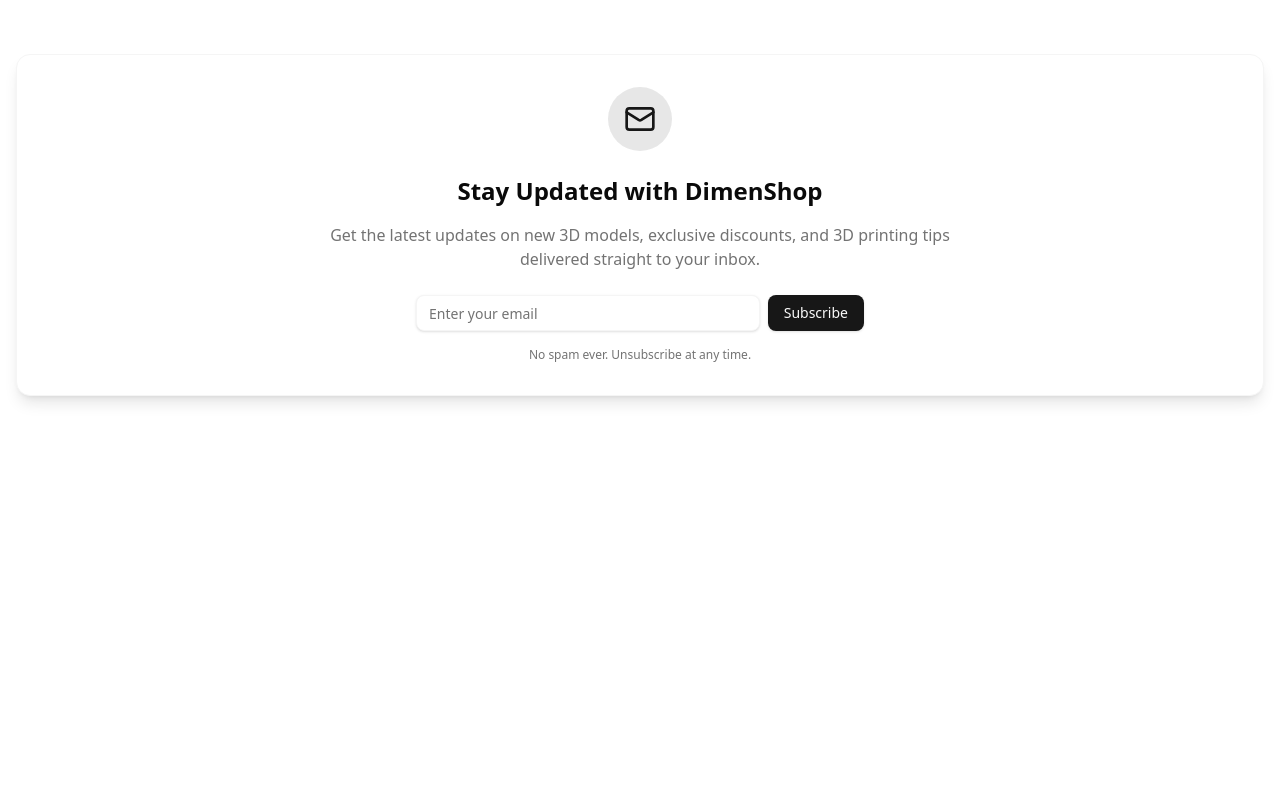
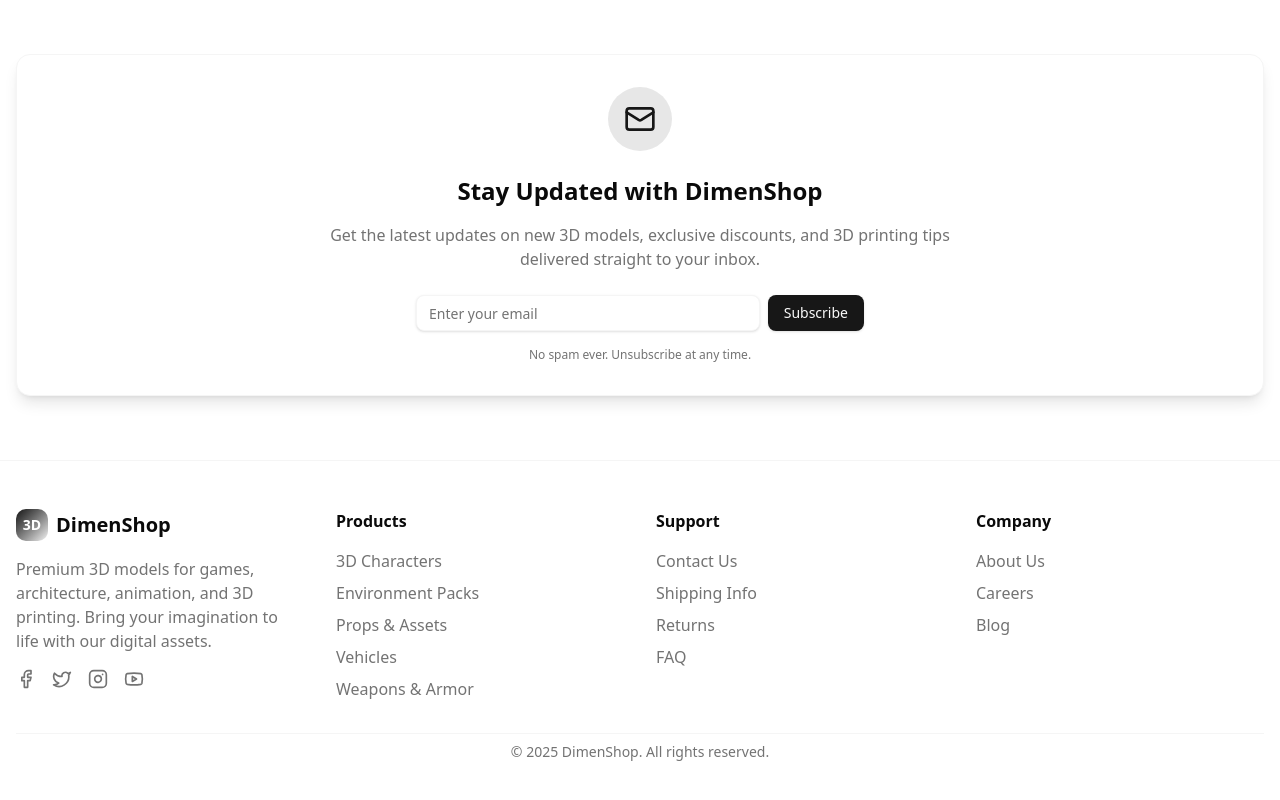
Before and after one commit to sinclaire-white/dimen-shop, a Next.js app: page / in a window 1280 px wide. Shown: the part 2005-2805 px from the top of the page. Before the commit the page ends 2465 px from the top, so only its background shows below. Built offline with nearby package versions, Linux system fonts and the light colour scheme; no server answers; the database is empty.

Commit message:
basic structure of footer is created

```diff
--- a/src/app/layout.js
+++ b/src/app/layout.js
@@ -18,7 +18,7 @@
          <AuthProvider>
           <Navbar />
           {children}
-          {/* <Footer /> */}
+          <Footer />
           <ToasterProvider />
         </AuthProvider>
        </ThemeProvider>
--- a/src/components/footer/Footer.jsx
+++ b/src/components/footer/Footer.jsx
@@ -1,108 +1,147 @@
+// components/Footer.jsx
 'use client';
 
 import Link from 'next/link';
-import Image from 'next/image';
+import { Facebook, Twitter, Instagram, Youtube, Mail } from 'lucide-react';
 
-export default function Footer() {
-  const year = new Date().getFullYear();
+export function Footer() {
+  const currentYear = new Date().getFullYear();
 
   return (
-    <footer className="w-full border-t border-muted bg-background text-muted-foreground">
-      {/* Use the same container sizing/padding as other components */}
-      <div className="max-w-7xl mx-auto px-4 sm:px-6 lg:px-8 py-12">
-        <div className="grid grid-cols-1 sm:grid-cols-2 lg:grid-cols-4 gap-8">
-          {/* Brand */}
-          <div className="flex flex-col gap-4">
-            <Link href="/" className="flex items-center gap-3">
-              {/* replace with <Image /> logo if available */}
-              <div className="rounded-md bg-primary/10 dark:bg-primary/20 w-10 h-10 flex items-center justify-center">
-                <span className="font-bold text-primary">D</span>
+    <footer className="bg-background border-t border-muted">
+      <div className="container mx-auto px-4 py-12">
+        {/* Main Footer Content */}
+        <div className="grid grid-cols-1 md:grid-cols-2 lg:grid-cols-4 gap-8 mb-8">
+
+          {/* Brand Section */}
+          <div className="lg:col-span-1">
+            <Link href="/" className="flex items-center space-x-2 mb-4">
+              <div className="w-8 h-8 bg-gradient-to-br from-primary to-accent rounded-lg flex items-center justify-center">
+                <span className="text-white font-bold text-sm">3D</span>
               </div>
-              <span className="text-lg font-semibold text-foreground">DimenShop</span>
+              <span className="text-xl font-bold text-foreground">DimenShop</span>
             </Link>
-            <p className="text-sm text-muted-foreground max-w-xs">
-              High‑quality, print‑ready 3D models and a community‑first marketplace for creators.
+            <p className="text-muted-foreground mb-4 max-w-xs">
+              Premium 3D models for games, architecture, animation, and 3D printing.
+              Bring your imagination to life with our digital assets.
             </p>
-
-            <div className="flex items-center gap-3 mt-2">
-              <a
-                href="https://wa.me/1234567890"
-                target="_blank"
-                rel="noopener noreferrer"
-                aria-label="WhatsApp"
-                className="p-2 rounded hover:bg-muted/50 transition"
-              >
-                {/* WhatsApp icon */}
-                <svg className="w-5 h-5" viewBox="0 0 24 24" fill="currentColor" aria-hidden="true">
-                  <path d="M20.52 3.48A11.9 11.9 0 0 0 12 .5C5.73.5.99 5.24.99 11.5c0 2.03.53 3.9 1.46 5.57L.5 23.5l6.7-1.77a11.92 11.92 0 0 0 4.8.97c6.27 0 11.01-4.74 11.01-11.01 0-2.95-1.16-5.73-3.49-7.19zM12 21c-1.43 0-2.83-.37-4.05-1.07l-.29-.17-3.98 1.05 1.05-3.88-.17-.29A9.01 9.01 0 0 1 3 11.5C3 6.25 7.25 2 12 2c2.4 0 4.66.94 6.35 2.64A8.98 8.98 0 0 1 21 11.5c0 4.97-4.03 9-9 9z"/>
-                  <path d="M17.27 14.02c-.28-.14-1.67-.82-1.93-.91-.26-.08-.45-.14-.64.14s-.73.91-.9 1.1c-.16.19-.32.21-.6.07-.27-.14-1.13-.42-2.15-1.32-.8-.71-1.34-1.58-1.5-1.85-.16-.27-.02-.41.12-.55.12-.12.27-.32.4-.48.13-.16.17-.27.26-.45.09-.18.05-.34-.02-.48-.08-.14-.64-1.54-.88-2.12-.23-.55-.47-.48-.64-.49l-.55-.01c-.18 0-.47.07-.72.34-.25.27-.95.92-.95 2.24 0 1.31.98 2.58 1.12 2.76.14.18 1.93 2.95 4.68 4.02 1.33.55 1.88.74 2.53.95.64.21 1.23.18 1.69.11.52-.08 1.67-.68 1.9-1.34.23-.66.23-1.22.16-1.34-.07-.12-.26-.18-.54-.31z"/>
-                </svg>
+            <div className="flex space-x-4">
+              <a href="#" className="text-muted-foreground hover:text-primary transition-colors">
+                <Facebook className="h-5 w-5" />
               </a>
-
-              <a
-                href="https://www.instagram.com/yourhandle"
-                target="_blank"
-                rel="noopener noreferrer"
-                aria-label="Instagram"
-                className="p-2 rounded hover:bg-muted/50 transition"
-              >
-                {/* Instagram icon */}
-                <svg className="w-5 h-5" viewBox="0 0 24 24" fill="currentColor" aria-hidden="true">
-                  <path d="M7 2h10a5 5 0 0 1 5 5v10a5 5 0 0 1-5 5H7a5 5 0 0 1-5-5V7a5 5 0 0 1 5-5zm10 2H7A3 3 0 0 0 4 7v10a3 3 0 0 0 3 3h10a3 3 0 0 0 3-3V7a3 3 0 0 0-3-3z"/>
-                  <path d="M12 7a5 5 0 1 1 0 10 5 5 0 0 1 0-10zm0 2a3 3 0 1 0 .001 6.001A3 3 0 0 0 12 9z"/>
-                  <circle cx="17.5" cy="6.5" r="1.2"/>
-                </svg>
+              <a href="#" className="text-muted-foreground hover:text-primary transition-colors">
+                <Twitter className="h-5 w-5" />
               </a>
-
-              <a
-                href="https://www.facebook.com/yourpage"
-                target="_blank"
-                rel="noopener noreferrer"
-                aria-label="Facebook"
-                className="p-2 rounded hover:bg-muted/50 transition"
-              >
-                {/* Facebook icon */}
-                <svg className="w-5 h-5" viewBox="0 0 24 24" fill="currentColor" aria-hidden="true">
-                  <path d="M22 12.07C22 6.48 17.52 2 11.93 2S2 6.48 2 12.07c0 4.99 3.66 9.13 8.44 9.93v-7.03H7.9v-2.9h2.54V9.41c0-2.5 1.49-3.89 3.78-3.89 1.1 0 2.25.2 2.25.2v2.48h-1.27c-1.25 0-1.64.78-1.64 1.58v1.9h2.79l-.45 2.9h-2.34v7.03C18.34 21.2 22 17.06 22 12.07z"/>
-                </svg>
+              <a href="#" className="text-muted-foreground hover:text-primary transition-colors">
+                <Instagram className="h-5 w-5" />
+              </a>
+              <a href="#" className="text-muted-foreground hover:text-primary transition-colors">
+                <Youtube className="h-5 w-5" />
               </a>
             </div>
           </div>
 
-          {/* Quick Links */}
+          {/* Products Section */}
           <div>
-            <h4 className="text-sm font-semibold text-foreground mb-3">Quick Links</h4>
-            <ul className="flex flex-col gap-2 text-sm">
-              <li><Link href="/products" className="hover:text-foreground transition">All Products</Link></li>
-              <li><Link href="/categories" className="hover:text-foreground transition">Categories</Link></li>
-              <li><Link href="/about" className="hover:text-foreground transition">About Us</Link></li>
-              <li><Link href="/contact" className="hover:text-foreground transition">Contact</Link></li>
+            <h3 className="font-semibold text-foreground mb-4">Products</h3>
+            <ul className="space-y-2">
+              <li>
+                <Link href="/products?category=characters" className="text-muted-foreground hover:text-primary transition-colors">
+                  3D Characters
+                </Link>
+              </li>
+              <li>
+                <Link href="/products?category=environment" className="text-muted-foreground hover:text-primary transition-colors">
+                  Environment Packs
+                </Link>
+              </li>
+              <li>
+                <Link href="/products?category=props" className="text-muted-foreground hover:text-primary transition-colors">
+                  Props & Assets
+                </Link>
+              </li>
+              <li>
+                <Link href="/products?category=vehicles" className="text-muted-foreground hover:text-primary transition-colors">
+                  Vehicles
+                </Link>
+              </li>
+              <li>
+                <Link href="/products?category=weapons" className="text-muted-foreground hover:text-primary transition-colors">
+                  Weapons & Armor
+                </Link>
+              </li>
             </ul>
           </div>
 
-          {/* Resources */}
+          {/* Support Section */}
           <div>
-            <h4 className="text-sm font-semibold text-foreground mb-3">Resources</h4>
-            <ul className="flex flex-col gap-2 text-sm">
-              <li><Link href="/faq" className="hover:text-foreground transition">FAQ</Link></li>
-              <li><Link href="/help" className="hover:text-foreground transition">Help Center</Link></li>
-              <li><Link href="/terms" className="hover:text-foreground transition">Terms</Link></li>
-              <li><Link href="/privacy" className="hover:text-foreground transition">Privacy Policy</Link></li>
+            <h3 className="font-semibold text-foreground mb-4">Support</h3>
+            <ul className="space-y-2">
+
+              <li>
+                <Link href="/contact" className="text-muted-foreground hover:text-primary transition-colors">
+                  Contact Us
+                </Link>
+              </li>
+              <li>
+                <Link href="/shipping" className="text-muted-foreground hover:text-primary transition-colors">
+                  Shipping Info
+                </Link>
+              </li>
+              <li>
+                <Link href="/returns" className="text-muted-foreground hover:text-primary transition-colors">
+                  Returns
+                </Link>
+              </li>
+              <li>
+                <Link href="/faq" className="text-muted-foreground hover:text-primary transition-colors">
+                  FAQ
+                </Link>
+              </li>
+            </ul>
+          </div>
+
+          {/* Company Section */}
+          <div>
+            <h3 className="font-semibold text-foreground mb-4">Company</h3>
+            <ul className="space-y-2">
+              <li>
+                <Link href="/about" className="text-muted-foreground hover:text-primary transition-colors">
+                  About Us
+                </Link>
+              </li>
+              <li>
+                <Link href="/careers" className="text-muted-foreground hover:text-primary transition-colors">
+                  Careers
+                </Link>
+              </li>
+              <li>
+                <Link href="/blog" className="text-muted-foreground hover:text-primary transition-colors">
+                  Blog
+                </Link>
+              </li>
+
             </ul>
           </div>
         </div>
 
-        <div className="mt-8 border-t border-muted/60 pt-6 flex flex-col md:flex-row items-center justify-between gap-4">
-          <div className="text-xs text-muted-foreground">
-            © {year} DimenShop. All rights reserved.
-          </div>
 
-          <div className="flex items-center gap-4 text-xs text-muted-foreground">
-            <div>Support: <a href="mailto:support@dimenshop.example" className="text-foreground hover:underline">support@dimenshop.example</a></div>
-            <div className="hidden sm:block">Phone: <a href="tel:+1234567890" className="text-foreground hover:underline">+1 (234) 567-890</a></div>
-          </div>
+
+        {/* Bottom Footer */}
+        <div className="border-t border-muted pt-2">
+
+            <div className="text-center">
+              <p className="text-muted-foreground text-sm">
+                © {currentYear} DimenShop. All rights reserved.
+              </p>
+            </div>
+
+
+
         </div>
       </div>
     </footer>
   );
 }
+
+export default Footer;
```
